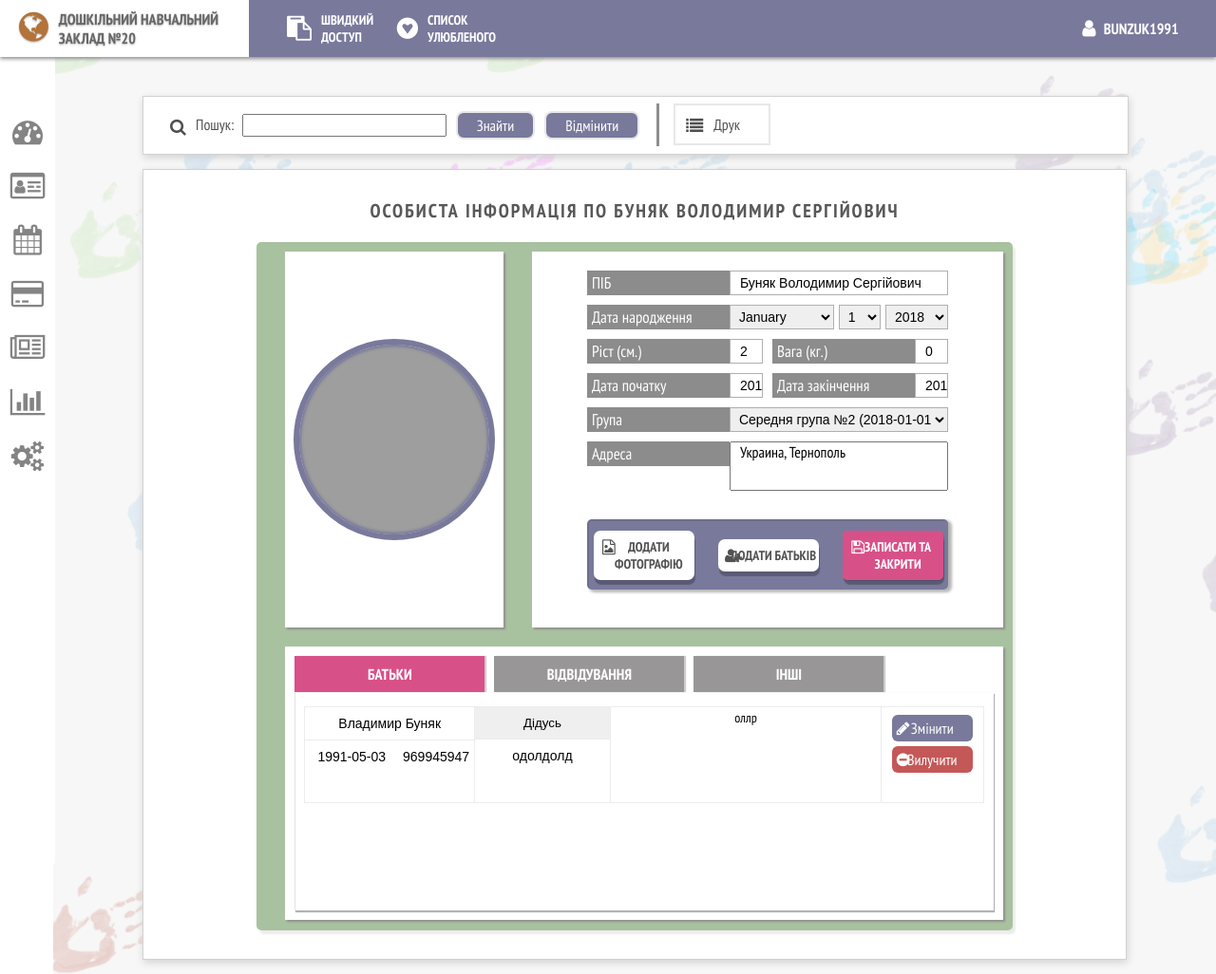
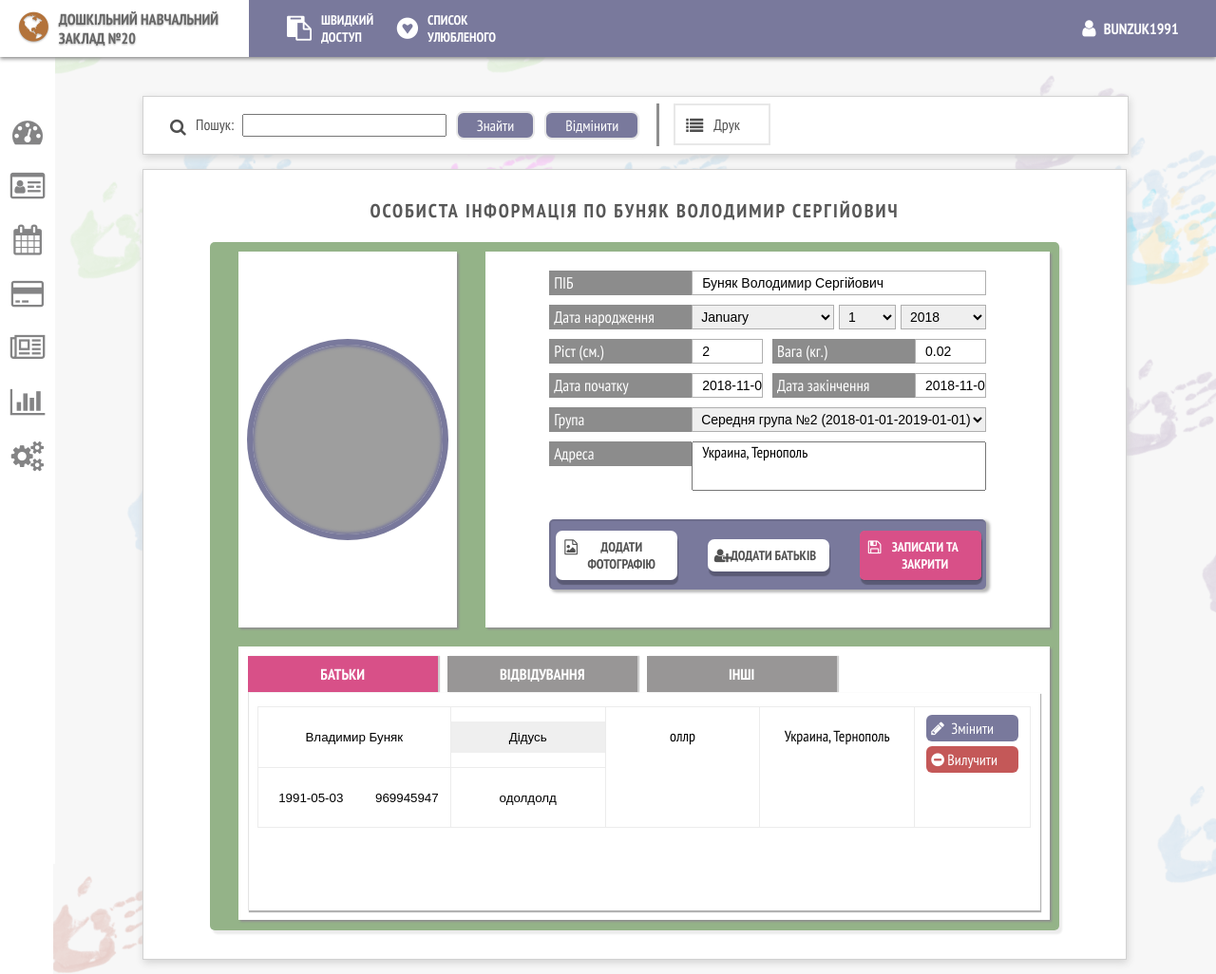
Before and after one commit to bunzuk1991/kindergarden-pro, a Django app: a page that uses garden/templates/garden/child_detail.html in a window 1280 px wide. Shown: the whole page at 95% size. Run offline with Django 3.2, Linux system fonts and the light colour scheme; data comes from the database, SQL or seed files in the repository; both versions use the stored data as it was after the commit; style sheets or scripts are compiled from the project's sources; some libraries are stand-ins or nearby versions; grey boxes are pictures that could not be loaded.

Commit message:
07.11.2018

```diff
--- a/garden/forms.py
+++ b/garden/forms.py
@@ -17,7 +17,6 @@ class ChildForm(ModelForm):
 
     def __init__(self, *args, **kwargs):
         super(ChildForm, self).__init__(*args, **kwargs)
-
         for visible in self.visible_fields():
             visible.field.widget.attrs['class'] = 'input-wrp'
             if visible.name == 'relation':
@@ -50,12 +49,19 @@ class BaseParentFormSet(BaseModelFormSet):
         model = Parent
         fields = ['fullname', 'date_of_birth', 'phone', 'relation', 'address', 'work', 'workplace']
         # exclude = ['id']
+    #
+    # def __init__(self, *args, **kwargs):
+    #     super(BaseParentFormSet, self).__init__(*args, **kwargs)
+    #     for form in self.forms:
+    #         print('ddddddd')
+    #         print(form)
+
 
 
 ParentFormSet = inlineformset_factory(
     Children,
     Parent,
-    form=ChildForm,
+    # form=ChildForm,
     fields=['fullname', 'date_of_birth', 'phone', 'relation', 'address', 'work', 'workplace'],
     extra=0,
     formset=BaseParentFormSet,
--- a/garden/templates/garden/child_detail.html
+++ b/garden/templates/garden/child_detail.html
@@ -17,6 +17,9 @@
                             <div class="close-modal">
                                 <i class="fa fa-close"></i>
                             </div>
+                        </div>
+                        <div class="form-group">
+                            <p id="error_element"></p>
                         </div>
                         <div class="form-group">
                             <label>ПІБ</label>
@@ -255,7 +258,7 @@
                                                     {{ form_.work }}
                                                 </div>
                                             </div>
-                                            <div class="field-container hidden">
+                                            <div class="field-container">
                                                 <div class="lst-address">
     {#                                                <textarea name="parent_work" readonly>Україна, Тернопільська область, м.Тернопіль Приватне підприємство "Укрспецінформ"</textarea>#}
                                                     {{ form_.address }}
--- a/static_in_dev/css/child-detail.css
+++ b/static_in_dev/css/child-detail.css
@@ -49,6 +49,16 @@
           display: none; }
       .modal .modal-wrapper .modal-content .form-group {
         margin-bottom: 10px; }
+        .modal .modal-wrapper .modal-content .form-group #error_element {
+          margin: 23px 0 0 0;
+          background: #e09494;
+          text-align: right;
+          color: #fff;
+          padding: 0 5px 0 0px;
+          text-transform: uppercase;
+          letter-spacing: 1px;
+          font-size: 14px;
+          line-height: 23px; }
         .modal .modal-wrapper .modal-content .form-group label, .modal .modal-wrapper .modal-content .form-group input {
           display: block; }
         .modal .modal-wrapper .modal-content .form-group label {
@@ -223,9 +233,9 @@
         font-weight: normal;
         color: white; }
     .content .child-details .detail-content-wrapper {
-      width: 80%;
+      width: 90%;
       margin: 0 auto;
-      background: #739c639e;
+      background: #739c63c2;
       border-radius: 5px;
       min-width: 680px;
       box-shadow: 3px 4px 2px rgba(0, 0, 0, 0.08);
@@ -428,7 +438,8 @@
             display: flex;
             width: 100%;
             border: 1px solid #ececec;
-            margin-bottom: 3px; }
+            margin-bottom: 3px;
+            height: 126px; }
             .content .child-details .detail-content-wrapper .line-parents .list-parents .lst-parent .field-container.hidden {
               display: none; }
             .content .child-details .detail-content-wrapper .line-parents .list-parents .lst-parent .field-container div {
@@ -436,9 +447,14 @@
               font-size: 16px;
               box-sizing: border-box; }
             .content .child-details .detail-content-wrapper .line-parents .list-parents .lst-parent .field-container .top-line {
-              width: 100%; }
+              width: 100%;
+              height: 50%;
+              display: flex;
+              align-items: center;
+              text-align: center; }
             .content .child-details .detail-content-wrapper .line-parents .list-parents .lst-parent .field-container .bottom-line {
               width: 100%;
+              height: 50%;
               display: flex;
               align-items: center;
               border-top: 1px solid #ececec; }
@@ -449,7 +465,10 @@
               width: 20%;
               border-right: 1px solid #ececec; }
             .content .child-details .detail-content-wrapper .line-parents .list-parents .lst-parent .field-container:nth-child(3) {
-              width: 40%;
+              width: 20%;
+              border-right: 1px solid #ececec; }
+            .content .child-details .detail-content-wrapper .line-parents .list-parents .lst-parent .field-container:nth-child(4) {
+              width: 20%;
               border-right: 1px solid #ececec; }
             .content .child-details .detail-content-wrapper .line-parents .list-parents .lst-parent .field-container:nth-child(5) {
               width: 15%; }
@@ -459,7 +478,7 @@
               overflow: hidden;
               resize: none;
               outline: none;
-              padding: 2px 5px;
+              padding: 20px 5px;
               margin: 0;
               box-sizing: border-box;
               display: block;
@@ -477,11 +496,15 @@
               color: #5a5a5a;
               width: 55%; }
             .content .child-details .detail-content-wrapper .line-parents .list-parents .lst-parent .lst-type {
-              color: #5a5a5a; }
+              color: #5a5a5a;
+              width: 100%; }
             .content .child-details .detail-content-wrapper .line-parents .list-parents .lst-parent .lst-phone {
               color: #5a5a5a;
               width: 45%; }
             .content .child-details .detail-content-wrapper .line-parents .list-parents .lst-parent .lst-work {
+              color: #5a5a5a;
+              height: 100%; }
+            .content .child-details .detail-content-wrapper .line-parents .list-parents .lst-parent .lst-address {
               color: #5a5a5a;
               height: 100%; }
             .content .child-details .detail-content-wrapper .line-parents .list-parents .lst-parent .lst-posada {
--- a/static_in_dev/scss/child-detail.scss
+++ b/static_in_dev/scss/child-detail.scss
@@ -63,6 +63,18 @@
 
       .form-group {
         margin-bottom: 10px;
+
+        #error_element {
+          margin: 23px 0 0 0;
+          background: #e09494;
+          text-align: right;
+          color: #fff;
+          padding: 0 5px 0 0px;
+          text-transform: uppercase;
+          letter-spacing: 1px;
+          font-size: 14px;
+          line-height: 23px;
+        }
 
 
         label, input {
@@ -349,9 +361,9 @@
 
       .detail-content-wrapper {
 
-        width: 80%;
+        width: 90%;
         margin: 0 auto;
-        background: #739c639e;
+        background: #739c63c2;
         border-radius: 5px;
         min-width: 680px;
         box-shadow: 3px 4px 2px rgba(0, 0, 0, 0.08);
@@ -630,6 +642,7 @@
               width: 100%;
               border: 1px solid #ececec;
               margin-bottom: 3px;
+              height: 126px;
 
               .field-container {
 
@@ -646,10 +659,15 @@
 
                 .top-line {
                   width: 100%;
+                  height: 50%;
+                  display: flex;
+                  align-items: center;
+                  text-align: center;
                 }
 
                 .bottom-line {
                   width: 100%;
+                  height: 50%;
                   display: flex;
                   align-items: center;
                   border-top: 1px solid #ececec;
@@ -665,7 +683,11 @@
                 border-right: 1px solid #ececec;
               }
               .field-container:nth-child(3){
-                width: 40%;
+                width: 20%;
+                border-right: 1px solid #ececec;
+              }
+              .field-container:nth-child(4){
+                width: 20%;
                 border-right: 1px solid #ececec;
               }
               .field-container:nth-child(5){
@@ -678,7 +700,7 @@
                 overflow: hidden;
                 resize: none;
                 outline: none;
-                padding: 2px 5px;
+                padding: 20px 5px;
                 margin: 0;
                 box-sizing: border-box;
                 display: block;
@@ -708,12 +730,17 @@
               }
               .lst-type {
                  color: #5a5a5a;
+                 width: 100%;
               }
               .lst-phone {
                 color: #5a5a5a;
                 width: 45%;
               }
               .lst-work {
+                 color: #5a5a5a;
+                 height: 100%;
+              }
+              .lst-address {
                  color: #5a5a5a;
                  height: 100%;
               }
```
Also changed, not shown: db.sqlite3, static_in_dev/js/jquery-main.js.
